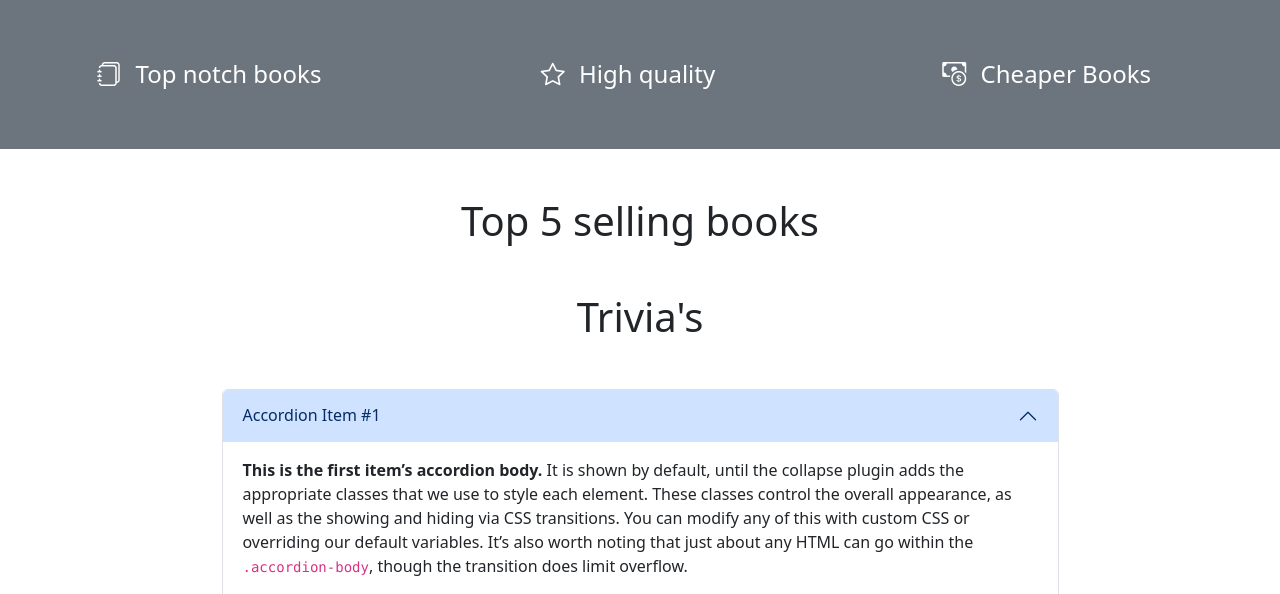
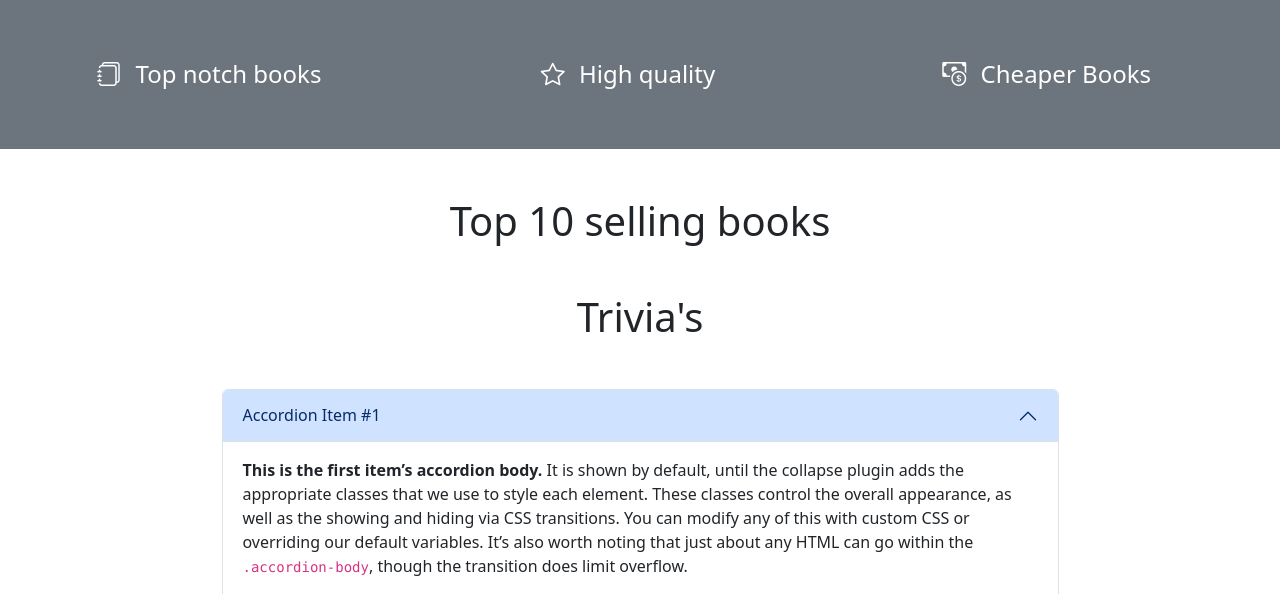
Before and after one commit to HeeJinn/CRUD-using-BootStrap-PHP, a PHP site: page / in a window 1280 px wide. Shown: the part 457-1051 px from the top of the page. Run offline with PHP 8.4, Linux system fonts and the light colour scheme; data that the repository does not hold is empty.

Commit message:
changed some of the text and populated the book_table

```diff
--- a/index.php
+++ b/index.php
@@ -1,7 +1,7 @@
 <?php require "config/config.php"     ?>
 <?php
 
-$books = $conn->query("SELECT * FROM book_table LIMIT 5");
+$books = $conn->query("SELECT * FROM book_table LIMIT 10");
 $books -> execute();
 
 $allBooks = $books -> fetchAll(PDO::FETCH_OBJ);
@@ -125,7 +125,7 @@ $allBooks = $books -> fetchAll(PDO::FETCH_OBJ);
                 <div class="carousel-item active c-item">
                     <img src="https://images.pexels.com/photos/694740/pexels-photo-694740.jpeg" class="d-block w-100 c-img" alt="...">
                     <div class="carousel-caption top-0 mt-4">
-                        <p class="fs-3 mt-5 text-uppercase">organize your books</p>
+                        <p class="fs-3 mt-5 text-uppercase">cheapest books you can find</p>
                         <h1 class="display-1 fw-bolder text-capitalize">jilbert bookstore</h1>
                         <button type="button" class="btn btn-primary px-4 py-2 fs-5 mt-4" data-bs-toggle="modal" data-bs-target="#bookForm">Add Book</button>
                     </div>
@@ -133,15 +133,15 @@ $allBooks = $books -> fetchAll(PDO::FETCH_OBJ);
                 <div class="carousel-item c-item">
                     <img src="https://images.pexels.com/photos/990432/pexels-photo-990432.jpeg" class="d-block w-100 c-img" alt="...">
                     <div class="carousel-caption top-0 mt-4">
-                        <p class="fs-3 mt-5 text-uppercase">organize your books</p>
-                        <h1 class="display-1 fw-bolder text-capitalize">jilbert bookstore</h1>
+                        <p class="fs-3 mt-5 text-uppercase">hand picked recommendations</p>
+                        <h1 class="display-1 fw-bolder text-capitalize">Novel's no problem</h1>
                     </div>
                 </div>
                 <div class="carousel-item c-item">
                     <img src="https://images.pexels.com/photos/1370295/pexels-photo-1370295.jpeg" class="d-block w-100 c-img" alt="...">
                     <div class="carousel-caption top-0 mt-4">
-                        <p class="fs-3 mt-5 text-uppercase">organize your books</p>
-                        <h1 class="display-1 fw-bolder text-capitalize">jilbert bookstore</h1>
+                        <p class="fs-3 mt-5 text-uppercase">you pick we deliver</p>
+                        <h1 class="display-1 fw-bolder text-capitalize">3 days delivery locally</h1>
                     </div>
                 </div>
             </div>
@@ -174,7 +174,7 @@ $allBooks = $books -> fetchAll(PDO::FETCH_OBJ);
 
         <section id="management">
             <div class="container text-center my-5">
-                <h1>Top 5 selling books</h1>
+                <h1>Top 10 selling books</h1>
             </div>
             <div class="container">
                 <div class="row">
```
